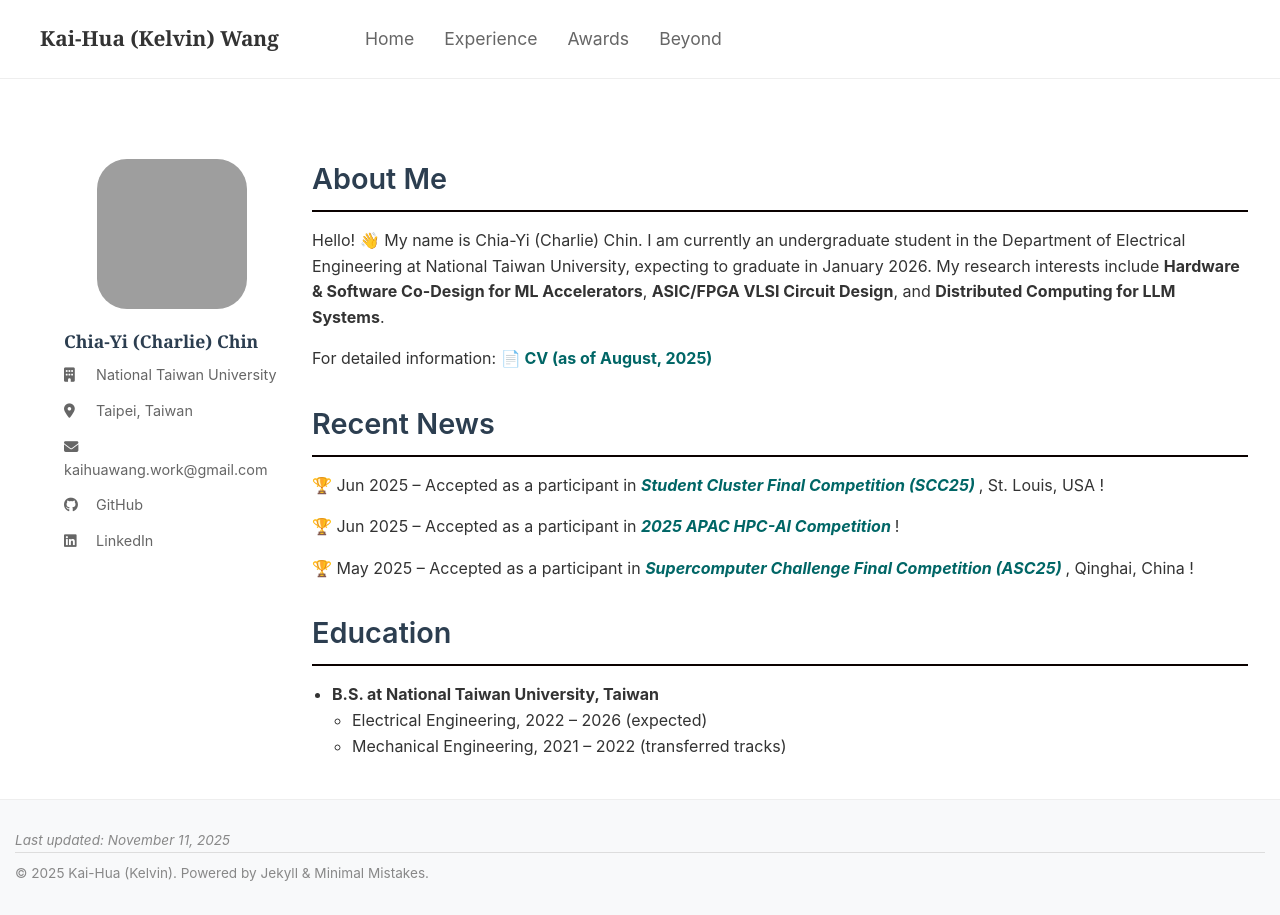
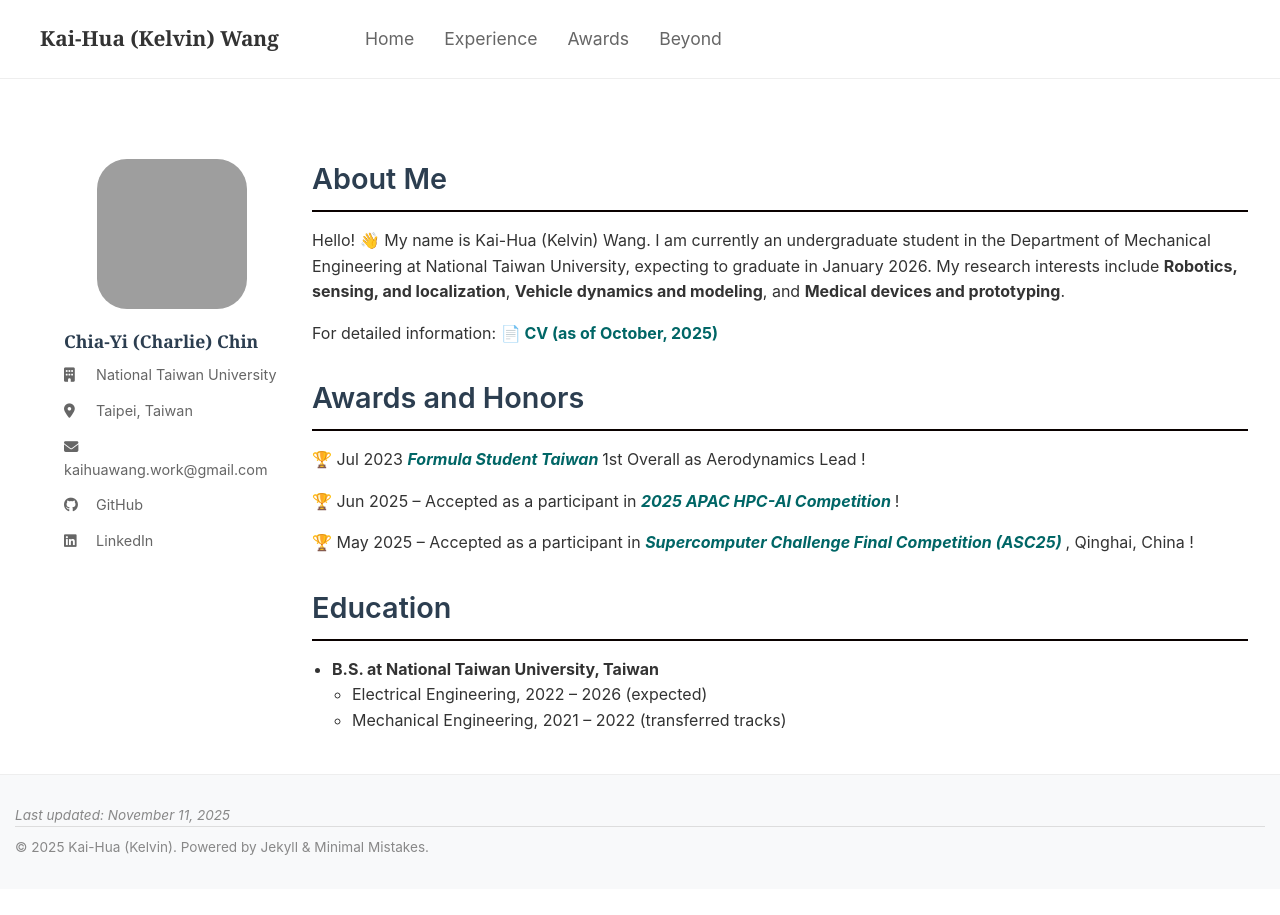
Before and after one commit to Kelvin1106/Kelvin1106.github.io, a Jekyll site: the page built from pages/home.md, in a window 1280 px wide. Built offline with Jekyll 4.4.1, drawn with Linux system fonts in a browser that asks for light colours; grey boxes are pictures that could not be loaded.

Commit message:
Update home.md

```diff
--- a/pages/home.md
+++ b/pages/home.md
@@ -219,34 +219,34 @@ ul {
         <section id="research">
             <h3 class="experience-section-title">About Me</h3>
             <p>
-            Hello! 👋 My name is Chia-Yi (Charlie) Chin. I am currently an undergraduate student
-            in the Department of Electrical Engineering at National Taiwan University,
+            Hello! 👋 My name is Kai-Hua (Kelvin) Wang. I am currently an undergraduate student
+            in the Department of Mechanical Engineering at National Taiwan University,
             expecting to graduate in January 2026.
             My research interests include
-            <strong>Hardware & Software Co-Design for ML Accelerators</strong>,
-            <strong>ASIC/FPGA VLSI Circuit Design</strong>, and
-            <strong>Distributed Computing for LLM Systems</strong>.
+            <strong>Robotics, sensing, and localization</strong>,
+            <strong>Vehicle dynamics and modeling</strong>, and
+            <strong>Medical devices and prototyping</strong>.
             </p>
             <p>
             For detailed information:
-            <a href="assets/CV-Charlie.pdf"
+            <a href="assets/Kai_Hua_Wang_s_CV.pdf"
                 target="_blank"
                 rel="noopener"
                 style="color:#006666; font-weight:bold; text-decoration:none;"
                 onmouseover="this.style.textDecoration='underline';"
                 onmouseout="this.style.textDecoration='none';">
-                📄 CV (as of August, 2025)
+                📄 CV (as of October, 2025)
             </a>
             </p>
-            <h3 class="experience-section-title">Recent News</h3>
+            <h3 class="experience-section-title">Awards and Honors</h3>
             <p>
-            🏆 Jun 2025 – Accepted as a participant in
-            <a href="https://sc25.supercomputing.org/students/student-cluster-competition/"
+            🏆 Jul 2023
+            <a href="https://www.fstaiwan.net/"
                 style="color:#006666; font-weight:bold; font-style:italic; text-decoration:none;"
                 onmouseover="this.style.textDecoration='underline';"
                 onmouseout="this.style.textDecoration='none';">
-                Student Cluster Final Competition (SCC25)
-            </a>, St. Louis, USA !
+                Formula Student Taiwan
+            </a>1st Overall as Aerodynamics Lead !
             </p>
             <p>
             🏆 Jun 2025 – Accepted as a participant in
@@ -300,4 +300,5 @@ document.addEventListener('DOMContentLoaded', function() {
     });
   });
 });
+
 </script>
```
